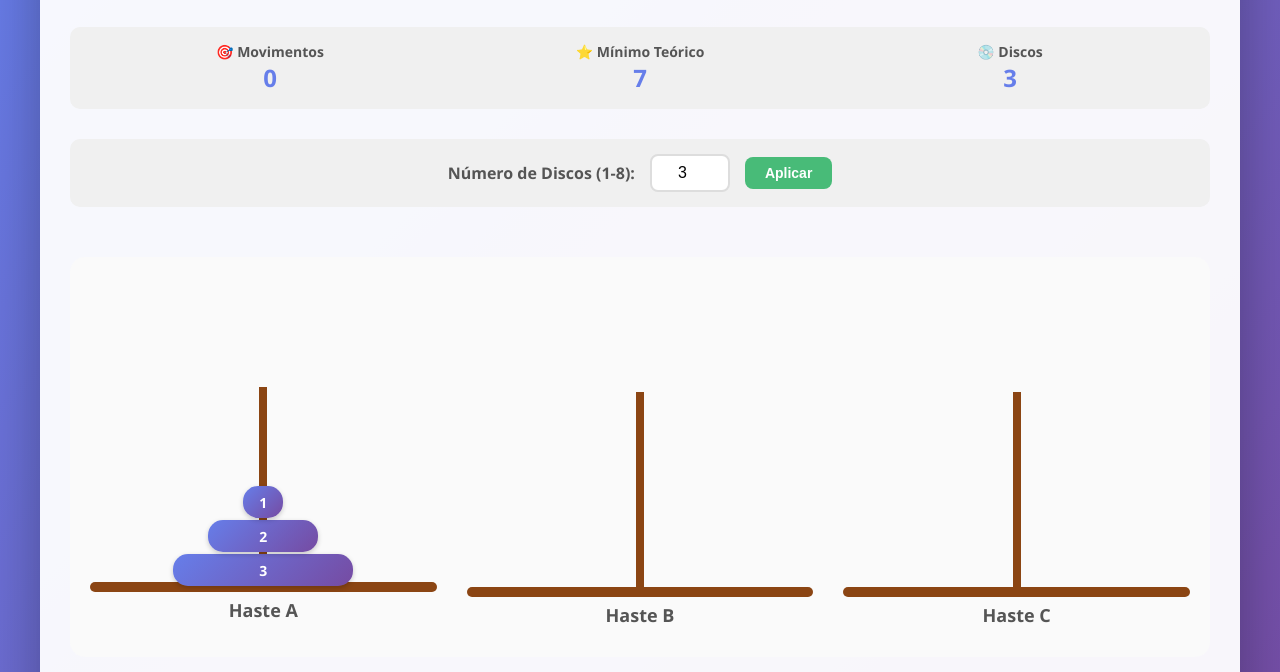
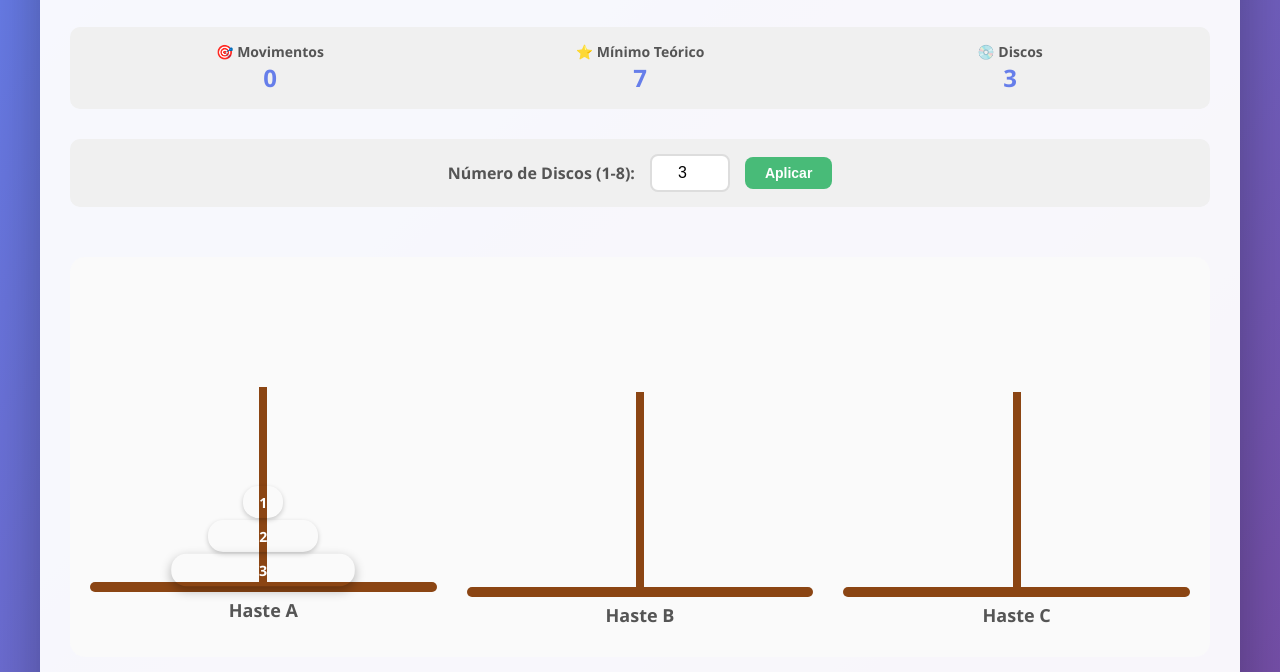
Before and after one commit to IsabellydosSantos/algoritmos-2, a plain HTML site: page Torre de Hanói/ProtótipoJS/index.html in a window 1280 px wide. In both pictures the pointer is over the element 263 px from the left and 703 px from the top of the page. Shown: the part 128-800 px from the top of the page. Drawn offline with Linux system fonts and the light colour scheme.

Commit message:
Update style.css

```diff
--- a/Torre de Hanói/ProtótipoJS/style.css
+++ b/Torre de Hanói/ProtótipoJS/style.css
@@ -192,7 +192,6 @@ h1 {
 
 .disk {
     height: 32px;
-    background: linear-gradient(135deg, #667eea, #764ba2);
     border-radius: 15px;
     margin: 1px 0;
     transition: all 0.3s ease;
@@ -205,6 +204,12 @@ h1 {
     font-weight: bold;
     position: relative;
     z-index: 2;
+}
+
+.disk:hover {
+    transform: scale(1.02);
+    filter: brightness(1.1);
+    box-shadow: 0 4px 10px rgba(0,0,0,0.3);
 }
 
 .peg-label {
@@ -282,4 +287,4 @@ button {
     .peg-label {
         font-size: 14px;
     }
-}
+    }
```
